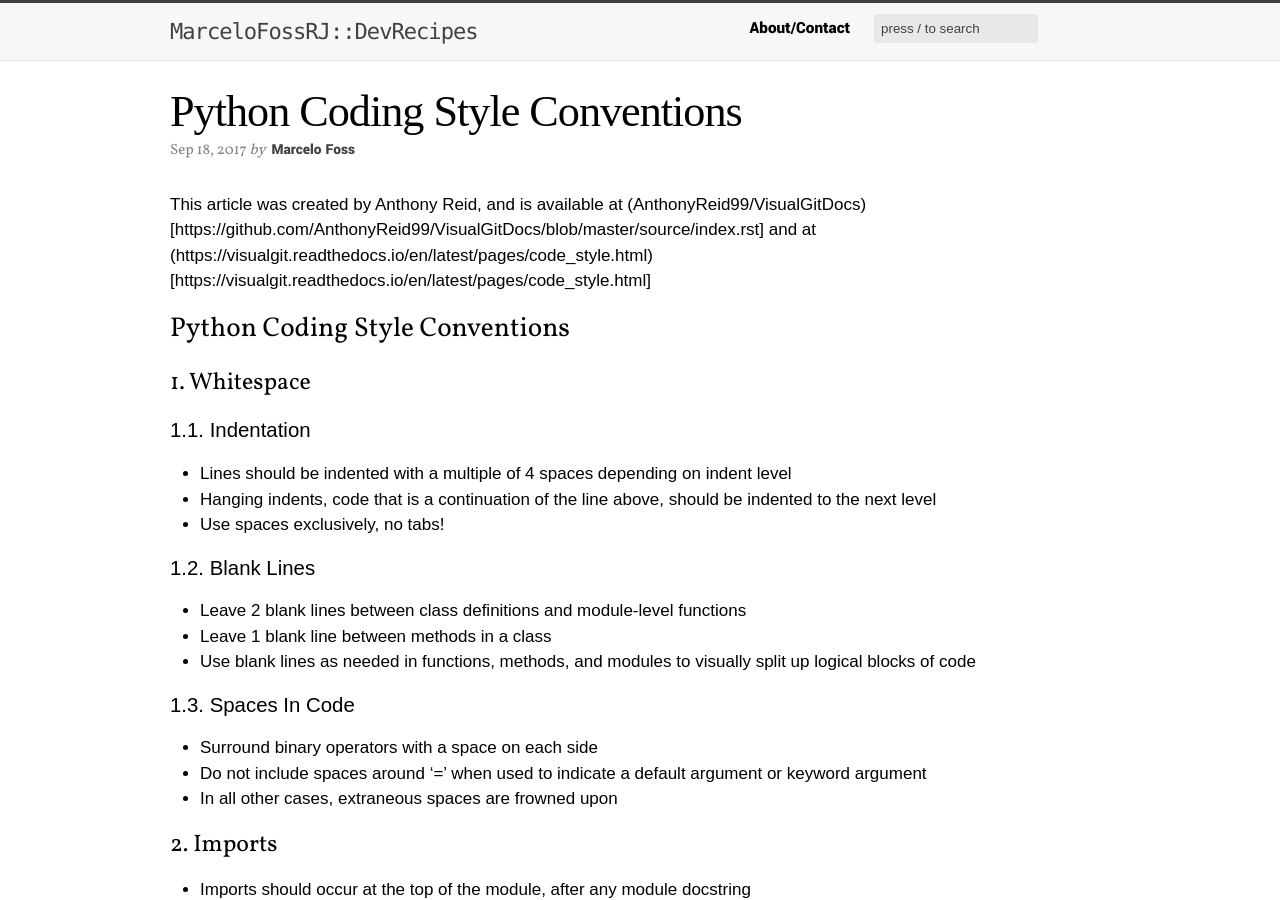
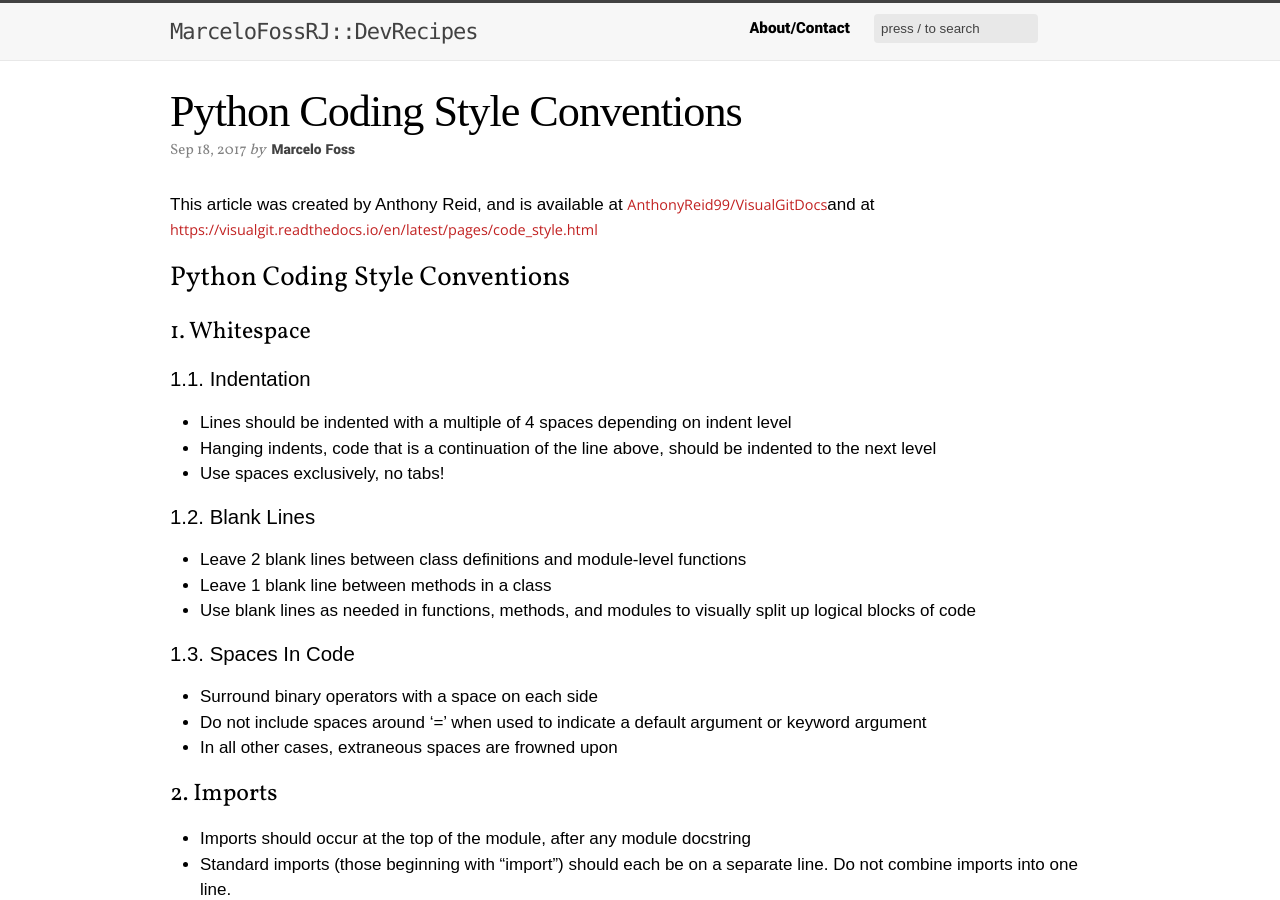
Before and after one commit to MarceloFossRJ/MarceloFossRJ.github.io, a Jekyll site: the page built from _posts/2017-09-18-python-coding-style.md, in a window 1280 px wide and 900 px high. Built offline with Jekyll 4.4.1, drawn with Linux system fonts in a browser that asks for light colours; some web fonts are replaced.

Commit message:
fix link

```diff
--- a/_posts/2017-09-18-python-coding-style.md
+++ b/_posts/2017-09-18-python-coding-style.md
@@ -6,7 +6,7 @@ categories: [article]
 tags: [python, venv, standard]
 author: Marcelo Foss
 ---
-This article was created by Anthony Reid, and is available at (AnthonyReid99/VisualGitDocs)[https://github.com/AnthonyReid99/VisualGitDocs/blob/master/source/index.rst] and at (https://visualgit.readthedocs.io/en/latest/pages/code_style.html)[https://visualgit.readthedocs.io/en/latest/pages/code_style.html]
+This article was created by Anthony Reid, and is available at [AnthonyReid99/VisualGitDocs](https://github.com/AnthonyReid99/VisualGitDocs/blob/master/source/index.rst )and at [https://visualgit.readthedocs.io/en/latest/pages/code_style.html](https://visualgit.readthedocs.io/en/latest/pages/code_style.html)
 
 ## Python Coding Style Conventions
 
```
